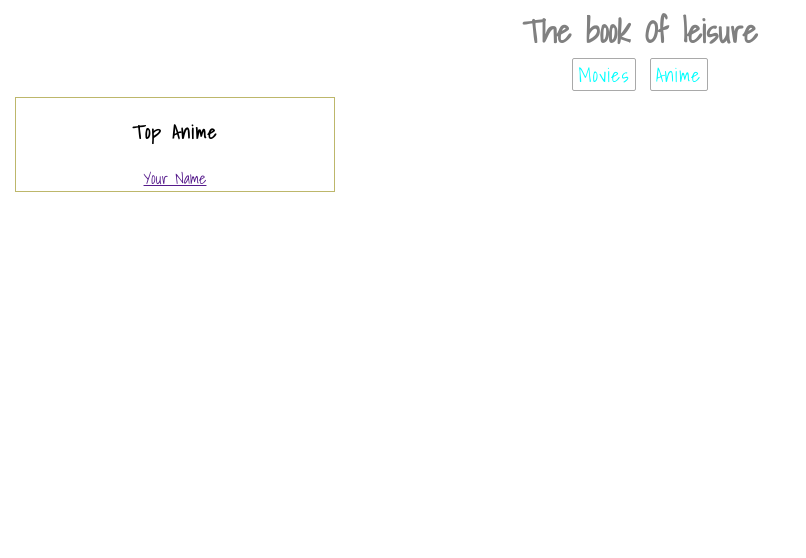
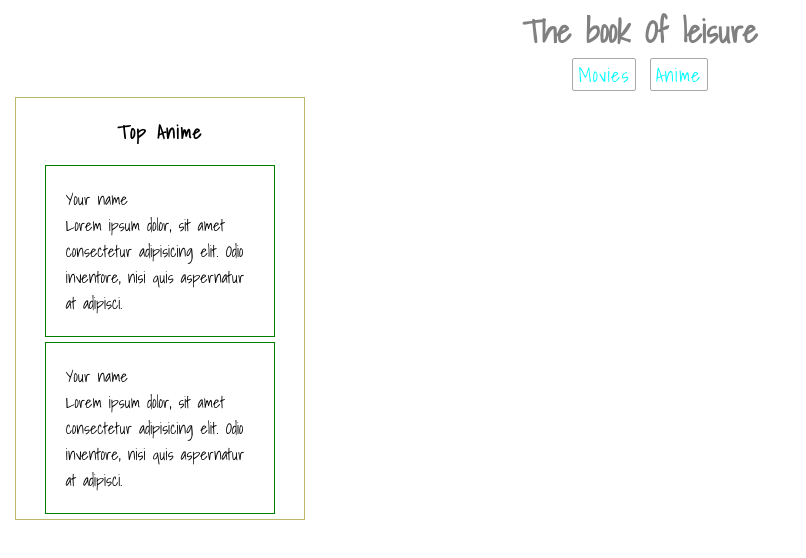
Before and after one commit to Zouziszzm/react-app-tut, a React (Vite) app: page / in a window 1280 px wide. Shown: the top 558 px of the page, without its empty margins (0-806 px from the left). Built offline with nearby package versions, Linux system fonts and the light colour scheme.

Commit message:
a bit of moving things here and there
still stuck at the side bar.

```diff
--- a/package.json
+++ b/package.json
@@ -4,7 +4,7 @@
   "version": "0.0.0",
   "type": "module",
   "scripts": {
-    "dev": "vite",
+    "dev": "vite --host",
     "build": "vite build",
     "preview": "vite preview"
   },
--- a/src/App.jsx
+++ b/src/App.jsx
@@ -10,7 +10,8 @@ function App() {
   return (
     <div className="App">
       <Navbar/>
-      <Sidebar/>
+      <Sidebar>
+      </Sidebar>
     </div>
   )
 }
--- a/src/components/Sidebar.jsx
+++ b/src/components/Sidebar.jsx
@@ -1,12 +1,39 @@
 import '../components/styles/sidebar.css'
 function Sidebar (){
   return (
-      <aside>
+      <aside className="side-Bar">
         <nav className="side-cont">
             <h3 className="side-head">Top Anime</h3>
-            <div className="side-a-list">
-                <a href="">Your Name</a>
-            </div>
+                <div className="card-wrap">
+
+                    <div className="card-item">
+                        <div className="card-inner">
+                            <div className="name">Your name</div>
+                            <div className="description">
+                                Lorem ipsum dolor, sit amet
+                                consectetur adipisicing elit. Odio inventore, nisi
+                                quis aspernatur at adipisci.
+                            </div>
+                        </div>
+                    </div>
+
+                </div>
+
+                <div className="card-wrap">
+
+                    <div className="card-item">
+                        <div className="card-inner">
+                            <div className="name">Your name</div>
+                            <div className="description">
+                                Lorem ipsum dolor, sit amet
+                                consectetur adipisicing elit. Odio inventore, nisi
+                                quis aspernatur at adipisci.
+                            </div>
+                        </div>
+                    </div>
+
+                </div>
+
         </nav>
       </aside>
   )
--- a/src/components/styles/sidebar.css
+++ b/src/components/styles/sidebar.css
@@ -1,16 +1,29 @@
+@media screen and (max-width: 768px) {
+  .side-cont {
+    display: none;
+  }
+}
+.side-Bar
+{
+    max-width: 25%;
+    display: inline-block;
+}
 .side-cont
 {
+
     border: 1px solid darkkhaki;
     margin: 0px 15px;
-    max-width: 25%;
 }
 .side-head
 {
+    text-align: center;
     letter-spacing: 1.5px;
-    text-align: center;
 }
-.side-a-list
+.card-wrap
 {
+    margin: 5px auto 5px auto;
+    border: 1px solid green;
+    padding: 20px;
+    width: 80%;
     display: flex;
-    justify-content: center;
 }
```
